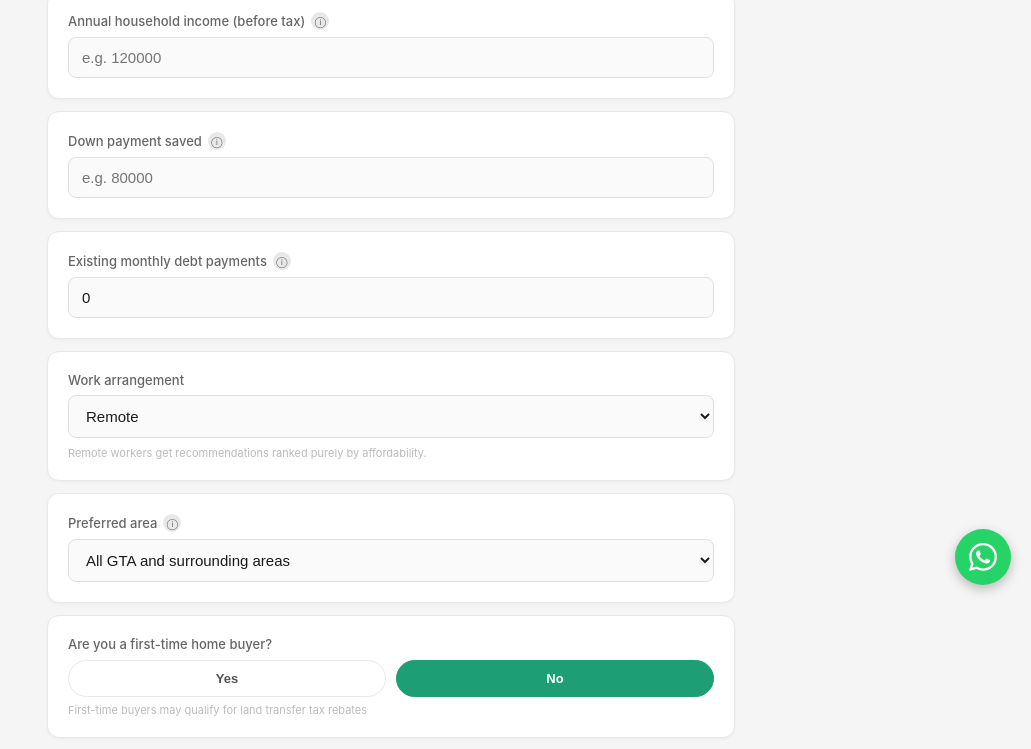
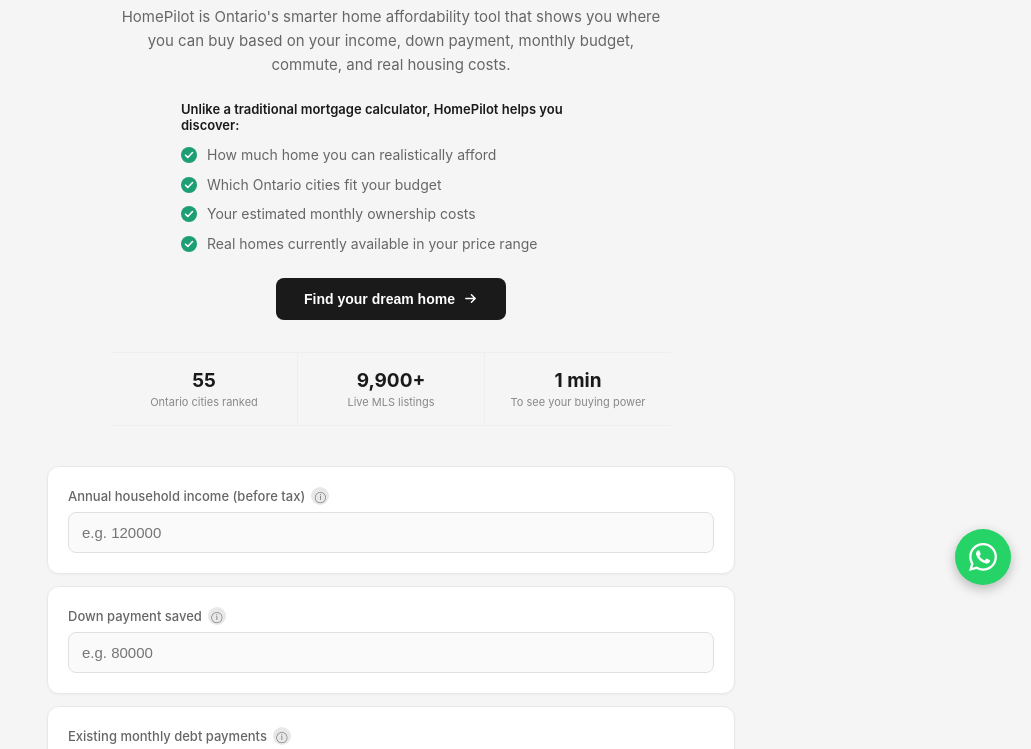
Before and after one commit to Stakharrealty/HomePilot, a website: page index.html in a window 1280 px wide. Shown: the part 195-944 px from the top of the page, without its empty margins (249-1280 px from the left). Drawn offline with Linux system fonts and the light colour scheme.

Commit message:
Rebuild hero: SEO-aware headline/subhead, desktop checklist, CTA, stat bar (desktop-scoped, mobile untouched)

```diff
--- a/index.html
+++ b/index.html
@@ -17,6 +17,25 @@
 .hero{margin-bottom:1.75rem}
 .hero h1{font-size:18px;font-weight:700;color:#1a1a1a;line-height:1.3;margin-bottom:8px;white-space:nowrap;overflow:hidden;text-overflow:ellipsis}
 .hero p{font-size:14px;color:#666;line-height:1.7}
+.hero-checklist{display:none}
+.hero-stats{display:none}
+.hero-cta{display:none}
+@media(min-width:900px){
+  .hero{text-align:center;margin-bottom:2.5rem}
+  .hero h1{font-size:32px;white-space:normal;overflow:visible;text-overflow:clip;margin-bottom:14px;letter-spacing:-0.4px}
+  .hero p{font-size:15px;max-width:560px;margin:0 auto 24px;line-height:1.6}
+  .hero-checklist{display:block;max-width:420px;margin:0 auto 24px;text-align:left}
+  .hero-checklist-title{font-size:13px;font-weight:600;color:#1a1a1a;margin-bottom:12px}
+  .hero-checklist-item{display:flex;align-items:flex-start;gap:10px;margin-bottom:10px;font-size:14px;color:#666;line-height:1.4}
+  .hero-checklist-item svg{flex-shrink:0;margin-top:2px}
+  .hero-cta{display:inline-flex;align-items:center;gap:8px;padding:13px 28px;border-radius:8px;border:none;background:#1a1a1a;color:#fff;font-size:14px;font-weight:600;cursor:pointer;margin-bottom:32px}
+  .hero-cta:hover{background:#333}
+  .hero-stats{display:flex;justify-content:center;gap:0;border-top:1px solid #eee;border-bottom:1px solid #eee;margin:0 auto 32px;max-width:560px}
+  .hero-stat{flex:1;padding:16px 12px;text-align:center}
+  .hero-stat+.hero-stat{border-left:1px solid #eee}
+  .hero-stat-val{font-size:19px;font-weight:700;color:#1a1a1a}
+  .hero-stat-lbl{font-size:11px;color:#888;margin-top:3px}
+}
 .card{background:#fff;border:1px solid #e8e8e8;border-radius:12px;padding:1.25rem;margin-bottom:12px;box-shadow:0 1px 3px rgba(0,0,0,0.04)}
 .lbl{font-size:13px;color:#666;margin-bottom:7px;display:block;font-weight:500}
 input[type=number],select{width:100%;font-size:15px;padding:11px 13px;border-radius:8px;border:1px solid #e0e0e0;background:#fafafa;color:#1a1a1a;outline:none;transition:border-color 0.2s}
@@ -385,8 +404,24 @@
   </div>
 
   <div class="hero">
-    <h1 id="ht">Your Dream Home Is Closer Than You Think.</h1>
-    <p id="hs">The only calculator that shows your true monthly cost across 50+ Ontario cities.</p>
+    <h1 id="ht">Find out how much home you can actually afford in Ontario</h1>
+    <p id="hs">HomePilot is Ontario's smarter home affordability tool that shows you where you can buy based on your income, down payment, monthly budget, commute, and real housing costs.</p>
+    <div class="hero-checklist" id="heroChecklist">
+      <div class="hero-checklist-title">Unlike a traditional mortgage calculator, HomePilot helps you discover:</div>
+      <div class="hero-checklist-item"><svg width="16" height="16" viewBox="0 0 16 16" fill="none"><circle cx="8" cy="8" r="8" fill="#1D9E75"/><path d="M4.5 8.2L6.8 10.5L11.5 5.5" stroke="#fff" stroke-width="1.6" stroke-linecap="round" stroke-linejoin="round"/></svg><span>How much home you can realistically afford</span></div>
+      <div class="hero-checklist-item"><svg width="16" height="16" viewBox="0 0 16 16" fill="none"><circle cx="8" cy="8" r="8" fill="#1D9E75"/><path d="M4.5 8.2L6.8 10.5L11.5 5.5" stroke="#fff" stroke-width="1.6" stroke-linecap="round" stroke-linejoin="round"/></svg><span>Which Ontario cities fit your budget</span></div>
+      <div class="hero-checklist-item"><svg width="16" height="16" viewBox="0 0 16 16" fill="none"><circle cx="8" cy="8" r="8" fill="#1D9E75"/><path d="M4.5 8.2L6.8 10.5L11.5 5.5" stroke="#fff" stroke-width="1.6" stroke-linecap="round" stroke-linejoin="round"/></svg><span>Your estimated monthly ownership costs</span></div>
+      <div class="hero-checklist-item"><svg width="16" height="16" viewBox="0 0 16 16" fill="none"><circle cx="8" cy="8" r="8" fill="#1D9E75"/><path d="M4.5 8.2L6.8 10.5L11.5 5.5" stroke="#fff" stroke-width="1.6" stroke-linecap="round" stroke-linejoin="round"/></svg><span>Real homes currently available in your price range</span></div>
+    </div>
+    <button type="button" class="hero-cta" id="heroCtaBtn" onclick="document.getElementById('inc').scrollIntoView({behavior:'smooth',block:'center'});document.getElementById('inc').focus();">
+      Find your dream home
+      <svg width="15" height="15" viewBox="0 0 16 16" fill="none"><path d="M3 8H13M13 8L9 4M13 8L9 12" stroke="#fff" stroke-width="1.6" stroke-linecap="round" stroke-linejoin="round"/></svg>
+    </button>
+    <div class="hero-stats" id="heroStats">
+      <div class="hero-stat"><div class="hero-stat-val">55</div><div class="hero-stat-lbl">Ontario cities ranked</div></div>
+      <div class="hero-stat"><div class="hero-stat-val">9,900+</div><div class="hero-stat-lbl">Live MLS listings</div></div>
+      <div class="hero-stat"><div class="hero-stat-val">1 min</div><div class="hero-stat-lbl">To see your buying power</div></div>
+    </div>
   </div>
 
   <div class="card">
```
